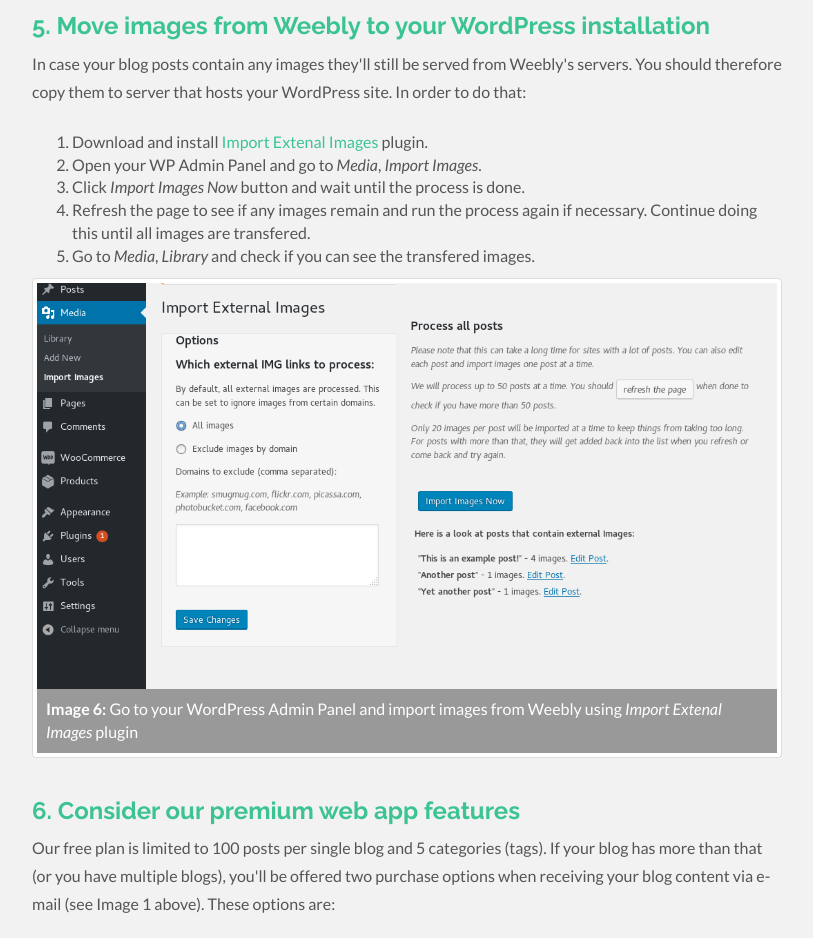
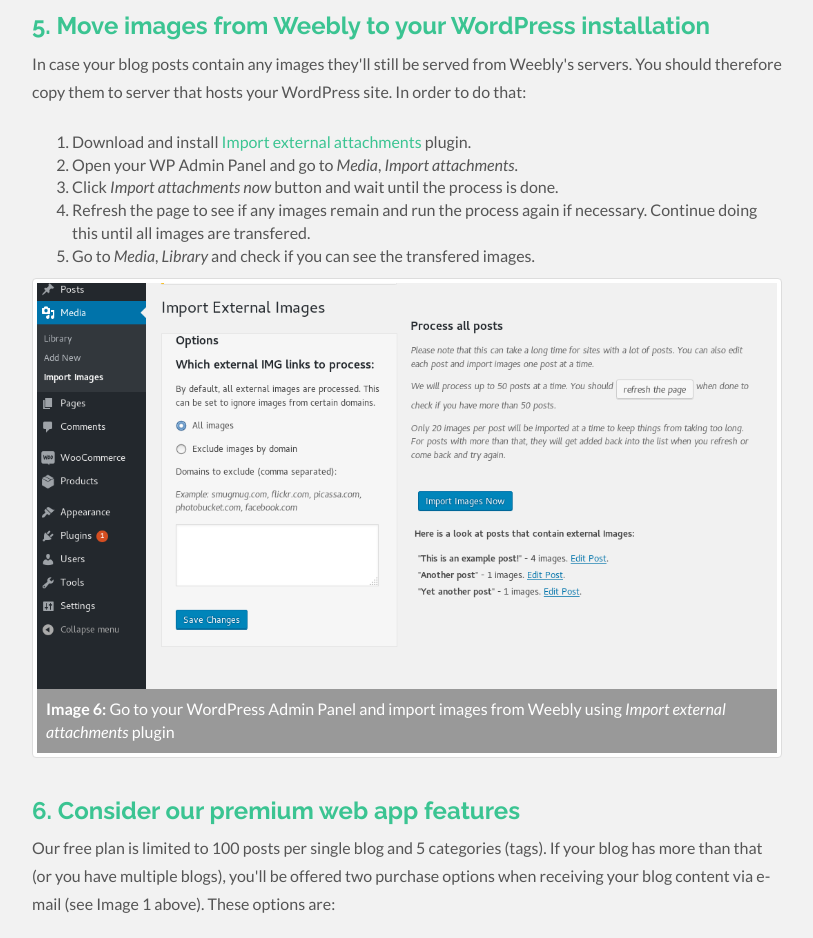
Before and after one commit to shifttowp/shifttowp.github.io, a plain HTML site: page index.html in a window 1280 px wide. Shown: the part 4700-5638 px from the top of the page, without its empty margins (38-851 px from the left). Drawn offline with Linux system fonts and the light colour scheme.

Commit message:
Replaced Import External Images plugin reference with Import External Attachments

```diff
--- a/index.html
+++ b/index.html
@@ -288,14 +288,14 @@
             </p>
             <ol>
               <li>
-                Download and install <a href="https://wordpress.org/plugins/import-external-images/">Import Extenal Images</a>
+                Download and install <a href="https://wordpress.org/plugins/import-external-attachments/">Import external attachments</a>
                 plugin.
               </li>
               <li>
-                Open your WP Admin Panel and go to <i>Media</i>, <i>Import Images</i>.
+                Open your WP Admin Panel and go to <i>Media</i>, <i>Import attachments</i>.
               </li>
               <li>
-                Click <i>Import Images Now</i> button and wait until the process is done.
+                Click <i>Import attachments now</i> button and wait until the process is done.
               </li>
               <li>
                 Refresh the page to see if any images remain and run the process again if necessary. Continue doing this
@@ -307,9 +307,9 @@
             </ol>
 
             <div class="thumbnail">
-              <img src="assets/img/tut-import-images.png" alt="Import images using Import External Images plugin">
+              <img src="assets/img/tut-import-images.png" alt="Import images using Import external attachments plugin">
               <div class="caption">
-                <b>Image 6: </b>Go to your WordPress Admin Panel and import images from Weebly using <i>Import Extenal Images</i>  plugin
+                <b>Image 6: </b>Go to your WordPress Admin Panel and import images from Weebly using <i>Import external attachments</i>  plugin
               </div>
             </div>
             <div class="spacing"></div>
```
